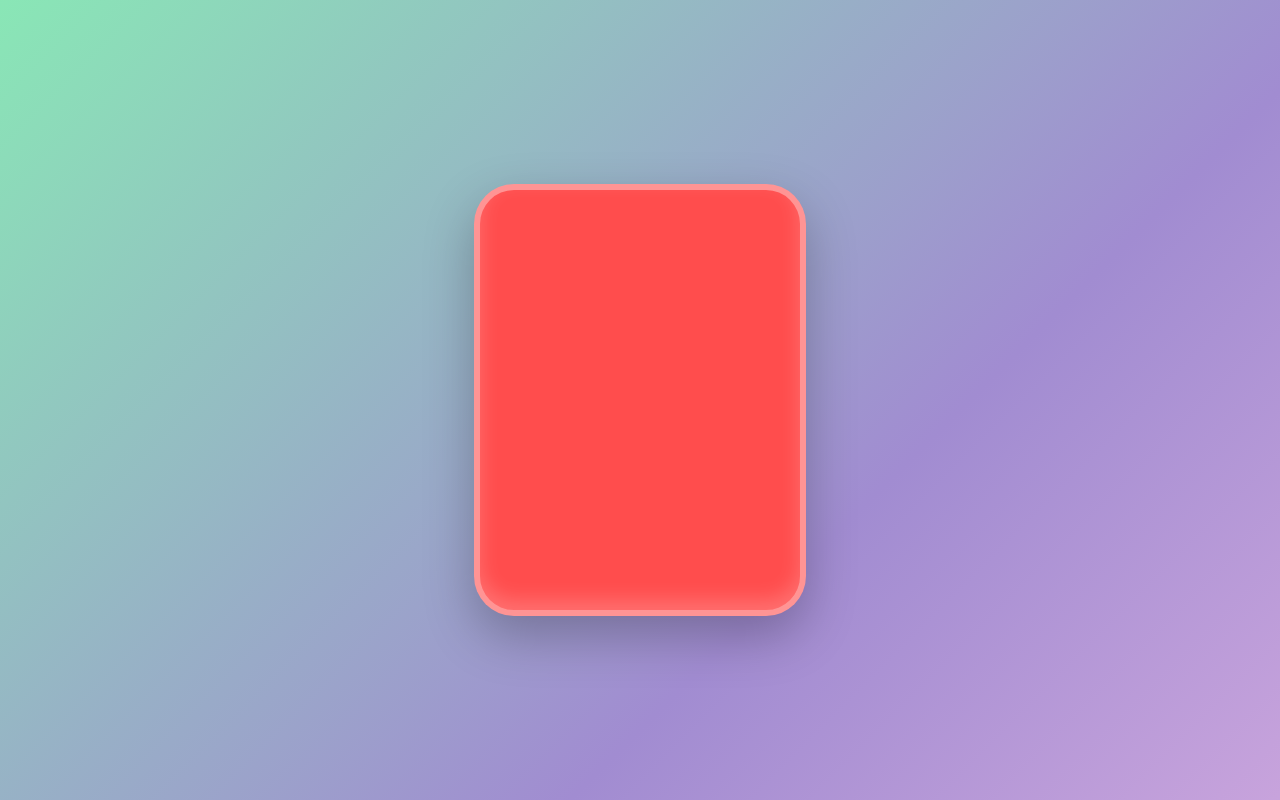
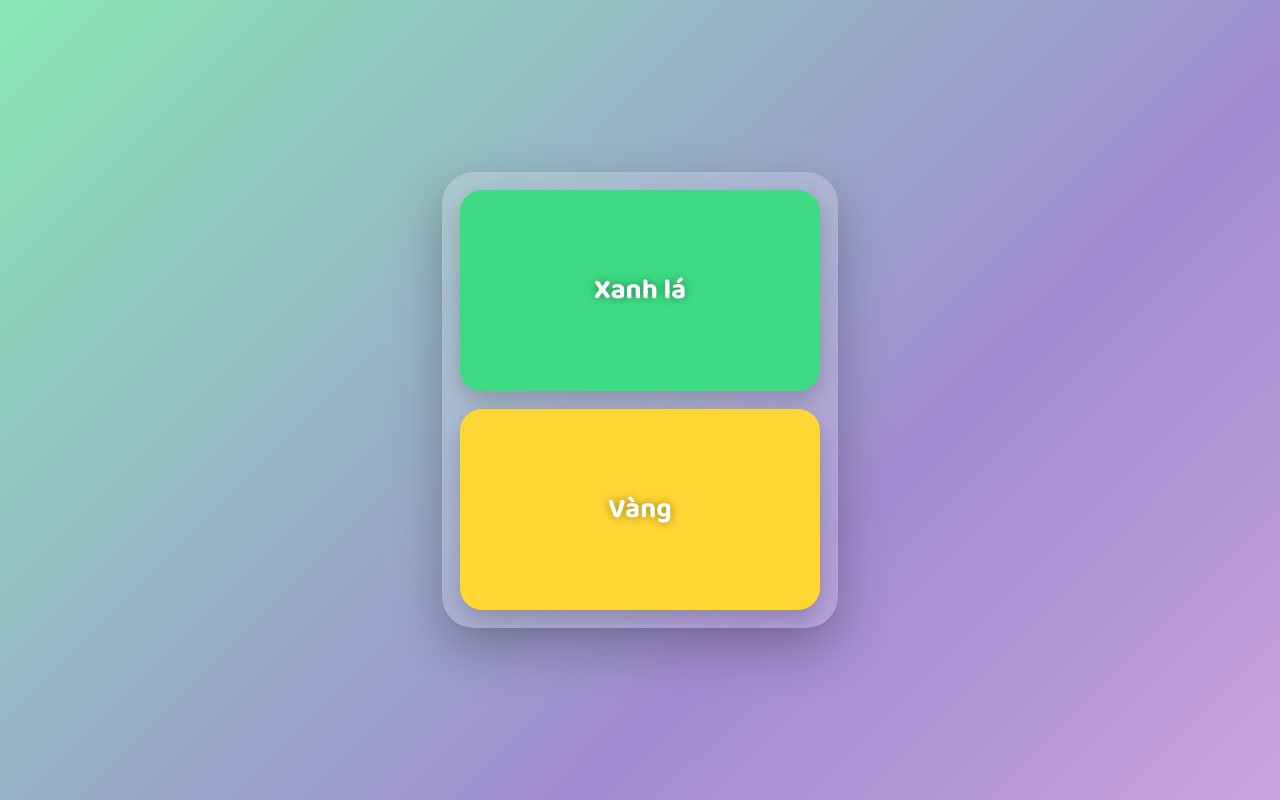
Before and after one commit to phunguyen321/game-sound, an Angular app: page /color in a window 1280 px wide. Built offline with nearby package versions, Linux system fonts and the light colour scheme.

Commit message:
add game

```diff
--- a/src/app/kids-color-game/kids-color-game.html
+++ b/src/app/kids-color-game/kids-color-game.html
@@ -8,14 +8,23 @@
   (mouseup)="onMouseUp()"
   (mouseleave)="onMouseLeave()"
 >
-  <div
-    class="flashcard"
-    [style.background]="currentColor().hex"
-    [style.transform]="transformStyle()"
-    [class.touching]="isTouching()"
-  >
-    <div class="color-text">
-      {{ currentColor().label }}
+  <div class="flashcard">
+    <div
+      class="color-box left"
+      [style.background]="leftColor().hex"
+      (click)="pickColor('left')"
+      [class.selected]="selectedSide() === 'left'"
+    >
+      <div class="label">{{ leftColor().label }}</div>
+    </div>
+
+    <div
+      class="color-box right"
+      [style.background]="rightColor().hex"
+      (click)="pickColor('right')"
+      [class.selected]="selectedSide() === 'right'"
+    >
+      <div class="label">{{ rightColor().label }}</div>
     </div>
   </div>
 </div>
--- a/src/app/kids-color-game/kids-color-game.scss
+++ b/src/app/kids-color-game/kids-color-game.scss
@@ -5,8 +5,6 @@
   display: flex;
   justify-content: center;
   align-items: center;
-
-  overflow: hidden;
 
   background: linear-gradient(-45deg, #ff9a9e, #fad0c4, #fbc2eb, #a18cd1, #84fab0, #8fd3f4);
 
@@ -26,56 +24,65 @@
   }
 }
 
+/* CARD */
 .flashcard {
-  width: 320px;
+  width: 360px;
   height: 420px;
 
-  border-radius: 40px;
+  display: flex;
+  flex-direction: column;
+  gap: 18px;
+
+  padding: 18px;
+
+  border-radius: 32px;
+
+  background: rgba(255, 255, 255, 0.18);
+  backdrop-filter: blur(10px);
+
+  box-shadow: 0 20px 50px rgba(0, 0, 0, 0.25);
+}
+
+/* 2 BOX RIÊNG BIỆT */
+.color-box {
+  flex: 1;
+
+  border-radius: 22px;
 
   display: flex;
   justify-content: center;
   align-items: center;
 
-  user-select: none;
+  cursor: pointer;
+
+  transition:
+    transform 0.2s ease,
+    box-shadow 0.2s ease,
+    filter 0.2s ease;
+
+  box-shadow: 0 10px 25px rgba(0, 0, 0, 0.2);
+}
+
+/* hover nhẹ */
+.color-box:hover {
+  transform: scale(1.02);
+}
+
+/* 👆 SELECTED EFFECT (FOCUS NHẸ) */
+.color-box.selected {
+  transform: scale(1.08);
 
   box-shadow:
-    0 20px 50px rgba(0, 0, 0, 0.25),
-    inset 0 -10px 20px rgba(255, 255, 255, 0.2);
+    0 0 0 5px rgba(255, 255, 255, 0.6),
+    0 20px 40px rgba(0, 0, 0, 0.3);
 
-  border: 6px solid rgba(255, 255, 255, 0.4);
-
-  transition: transform 0.15s ease;
-
-  will-change: transform;
+  filter: brightness(1.1);
 }
 
-.color-text {
-  font-size: 64px;
+/* LABEL */
+.label {
+  font-size: 28px;
   font-weight: bold;
-
   color: white;
-
-  text-shadow:
-    0 0 10px rgba(0, 0, 0, 0.3),
-    0 0 20px rgba(0, 0, 0, 0.3);
-
-  animation: pop 1.5s infinite;
+  text-shadow: 0 0 10px rgba(0, 0, 0, 0.4);
 }
-
-.flashcard.touching {
-  animation: pop 200ms ease;
-}
-
-@keyframes pop {
-  0% {
-    transform: scale(1);
-  }
-
-  50% {
-    transform: scale(1.08);
-  }
-
-  100% {
-    transform: scale(1);
-  }
-}
--- a/src/app/kids-color-game/kids-color-game.ts
+++ b/src/app/kids-color-game/kids-color-game.ts
@@ -1,4 +1,4 @@
-import { Component, computed, signal, inject, DestroyRef } from '@angular/core';
+import { Component, signal } from '@angular/core';
 import { CommonModule } from '@angular/common';
 
 interface ColorItem {
@@ -7,6 +7,8 @@ interface ColorItem {
   hex: string;
   sound: string;
 }
+
+type Side = 'left' | 'right';
 
 @Component({
   selector: 'app-kids-color-game',
@@ -17,155 +19,127 @@ interface ColorItem {
 })
 export class KidsColorGame {
 
-  private destroyRef = inject(DestroyRef);
-
-  readonly colors: ColorItem[] = [
-    { id: 'red', label: '', hex: '#ff4d4d', sound: '/sounds/colors/red.mp3' },
-    { id: 'blue', label: '', hex: '#4d79ff', sound: '/sounds/colors/blue.mp3' },
-    { id: 'yellow', label: '', hex: '#ffd633', sound: '/sounds/colors/yellow.mp3' },
+  // 📚 LESSON (cố định theo page)
+  lessons = [
+    { correct: { id: 'yellow', label: 'Vàng', hex: '#ffd633', sound: '/sounds/ting.mp3' } },
+    { correct: { id: 'blue', label: 'Xanh dương', hex: '#4d79ff', sound: '/sounds/ting.mp3' } },
+    { correct: { id: 'red', label: 'Đỏ', hex: '#ff4d4d', sound: '/sounds/ting.mp3' } },
   ];
 
-  // STATE
-  currentIndex = signal(0);
-  isTouching = signal(false);
+  wrongPool: ColorItem[] = [
+    { id: 'green', label: 'Xanh lá', hex: '#3ddc84', sound: '/sounds/wrong.mp3' },
+    { id: 'pink', label: 'Hồng', hex: '#ff6bcb', sound: '/sounds/wrong.mp3' },
+    { id: 'purple', label: 'Tím', hex: '#a855f7', sound: '/sounds/wrong.mp3' },
+  ];
 
-  currentColor = computed(() => this.colors[this.currentIndex()]);
+  index = signal(0);
 
-  // swipe
+  leftColor = signal<ColorItem>(this.randomWrong());
+  rightColor = signal<ColorItem>(this.randomWrong());
+
+  correctSide = signal<Side>('left');
+
+  selectedSide = signal<Side | null>(null);
+
   private startX = 0;
   private dragX = signal(0);
 
-  transformStyle = computed(() => {
-    return `translateX(${this.dragX()}px)`;
-  });
-
-  private readonly TAP_THRESHOLD = 10;
-  private readonly SWIPE_THRESHOLD = 80;
-
-  // audio pool
-  private audios = new Map<string, HTMLAudioElement>();
-  private playingId: string | null = null;
-
   constructor() {
-    this.initAudios();
-    this.destroyRef.onDestroy(() => this.disposeAudios());
+    this.loadLesson();
   }
 
-  // TOUCH
+  // =====================
+  // LOAD PAGE (CHỈ SWIPE MỚI GỌI)
+  // =====================
+  private loadLesson() {
+
+    const lesson = this.lessons[this.index()];
+
+    const correct = lesson.correct;
+
+    let wrong = this.randomWrong();
+    while (wrong.id === correct.id) {
+      wrong = this.randomWrong();
+    }
+
+    const isLeft = Math.random() > 0.5;
+
+    this.leftColor.set(isLeft ? correct : wrong);
+    this.rightColor.set(isLeft ? wrong : correct);
+
+    this.correctSide.set(isLeft ? 'left' : 'right');
+
+    this.selectedSide.set(null);
+  }
+
+  private randomWrong(): ColorItem {
+    return this.wrongPool[
+      Math.floor(Math.random() * this.wrongPool.length)
+    ];
+  }
+
+  // =====================
+  // 👆 TAP (KHÔNG ĐỔI MÀU)
+  // =====================
+  pickColor(side: Side) {
+
+    this.selectedSide.set(side);
+
+    const isCorrect = side === this.correctSide();
+
+    const selected =
+      side === 'left' ? this.leftColor() : this.rightColor();
+
+    new Audio(selected.sound).play().catch(() => { });
+
+    if (isCorrect) {
+      new Audio('/sounds/ting.mp3').play().catch(() => { });
+    } else {
+      new Audio('/sounds/wrong.mp3').play().catch(() => { });
+    }
+
+    // ❌ KHÔNG gọi loadLesson ở đây
+    setTimeout(() => {
+      this.selectedSide.set(null);
+    }, 250);
+  }
+
+  // =====================
+  // 🔁 SWIPE = ĐỔI PAGE
+  // =====================
+  nextPage() {
+    this.index.update(i => (i + 1) % this.lessons.length);
+    this.loadLesson();
+  }
+
   onTouchStart(e: TouchEvent) {
-    this.pointerStart(e.touches[0].clientX);
+    this.startX = e.touches[0].clientX;
   }
 
   onTouchMove(e: TouchEvent) {
-    this.pointerMove(e.touches[0].clientX);
+    this.dragX.set(e.touches[0].clientX - this.startX);
   }
 
   onTouchEnd() {
-    this.pointerEnd();
+    if (Math.abs(this.dragX()) > 80) {
+      this.nextPage(); // ✅ ONLY HERE CHANGE COLOR
+    }
+    this.dragX.set(0);
   }
 
-  // MOUSE
   onMouseDown(e: MouseEvent) {
-    this.pointerStart(e.clientX);
+    this.startX = e.clientX;
   }
 
   onMouseMove(e: MouseEvent) {
-    this.pointerMove(e.clientX);
+    this.dragX.set(e.clientX - this.startX);
   }
 
   onMouseUp() {
-    this.pointerEnd();
+    this.onTouchEnd();
   }
 
   onMouseLeave() {
     this.dragX.set(0);
   }
-
-  // CORE
-  private pointerStart(x: number) {
-    this.startX = x;
-  }
-
-  private pointerMove(x: number) {
-    this.dragX.set(x - this.startX);
-  }
-
-  private pointerEnd() {
-
-    const dx = this.dragX();
-
-    if (Math.abs(dx) < this.TAP_THRESHOLD) {
-      this.tap();
-    } else {
-      this.swipe(dx);
-    }
-
-    this.dragX.set(0);
-  }
-
-  private tap() {
-    this.isTouching.set(true);
-
-    const color = this.currentColor();
-
-    this.playSound(color.id);
-
-    navigator.vibrate?.(30);
-
-    setTimeout(() => this.isTouching.set(false), 150);
-  }
-
-  private swipe(dx: number) {
-    if (dx > this.SWIPE_THRESHOLD) {
-      this.go(-1);
-    } else if (dx < -this.SWIPE_THRESHOLD) {
-      this.go(1);
-    }
-  }
-
-  private go(dir: 1 | -1) {
-    this.stopSound();
-
-    this.currentIndex.update(i =>
-      (i + dir + this.colors.length) % this.colors.length
-    );
-  }
-
-  // AUDIO
-  private initAudios() {
-    for (const c of this.colors) {
-      const audio = new Audio(c.sound);
-      this.audios.set(c.id, audio);
-    }
-  }
-
-  private playSound(id: string) {
-    const audio = this.audios.get(id);
-    if (!audio) return;
-
-    this.stopSound();
-
-    audio.currentTime = 0;
-    audio.play();
-
-    this.playingId = id;
-  }
-
-  private stopSound() {
-    if (!this.playingId) return;
-
-    const audio = this.audios.get(this.playingId);
-    audio?.pause();
-    if (audio) audio.currentTime = 0;
-
-    this.playingId = null;
-  }
-
-  private disposeAudios() {
-    for (const audio of this.audios.values()) {
-      audio.pause();
-      audio.src = '';
-    }
-    this.audios.clear();
-  }
 }
```
